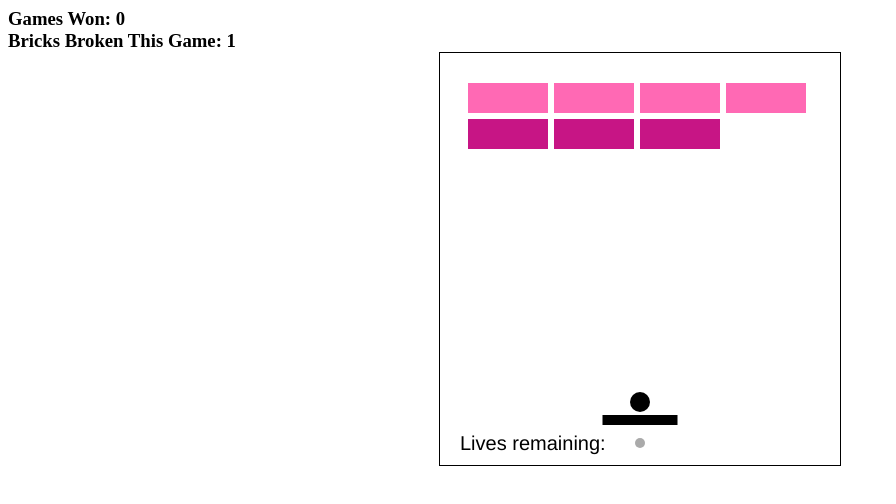
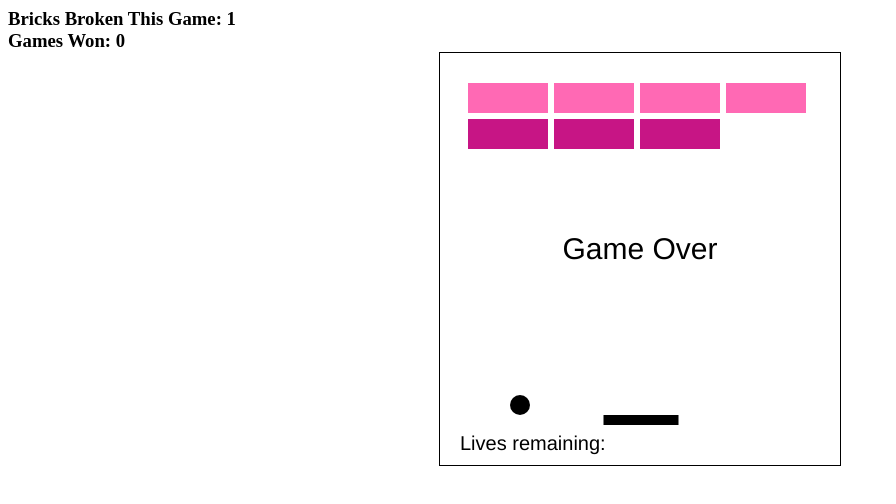
Before and after one commit to hippoish/breakout, a plain HTML site: page index.html in a window 1280 px wide. Both pictures are taken after a click on the element 640 px from the left and 259 px from the top of the page. Shown: the whole page, without its empty margins (0-896 px from the left). Drawn offline with nearby package versions, Linux system fonts and the light colour scheme.

Commit message:
game end messages render on canvas and stop animation

```diff
--- a/css/style.css
+++ b/css/style.css
@@ -1,6 +1,21 @@
 document {
   padding: 0;
-  margin: 0
+  margin: 0;
+}
+
+.score {
+display: block;
+margin: auto;
+}
+
+/*#game > * {
+  position: absolute;
+}*/
+
+#game {
+  height: 412;
+  width: 400;
+  margin: auto;
 }
 
 #board {
@@ -9,7 +24,10 @@ document {
   margin: auto;
 }
 
-.score {
-  display: block;
+#game-over {
+  text-align: center;
   margin: auto;
+  position: absolute;
+  top: 50%;
+  left: 50%;
 }
--- a/index.html
+++ b/index.html
@@ -6,8 +6,9 @@
   <title>Breakout! WDI-SM-24 Project 1</title>
 </head>
 <body>
-  <canvas id="board"></canvas>
-
+  <div id='game'>
+    <canvas id="board"></canvas>
+  </div>
 <script src="https://ajax.googleapis.com/ajax/libs/jquery/1.12.4/jquery.min.js"></script>
 <script src='js/main.js'></script>
 </body>
--- a/js/main.js
+++ b/js/main.js
@@ -1,15 +1,18 @@
 // console.log('javascript linked')
 
 // make scoreboard display divs
+// var $newGameButton = $('<button id="new-game">New Game</button>');
+// $('body').prepend($newGameButton);
+var $gamesWon = $('<h3 class="score" id="game-count">Games Won: 0</h3>');
+$('body').prepend($gamesWon);
 var $gameScore = $('<h3 class="score" id="game-score">Bricks Broken This Game: 0</h3>');
 $('body').prepend($gameScore);
-var $gamesWon = $('<h3 class="score" id="game-count">Games Won: 0</h3>');
-$('body').prepend($gamesWon);
 
 // score variables:
 var score = 0;
 var wins = 0;
-var lives = 3;
+var lives = 1;
+var isGameOver = false;
 // canvas variables:
 var width = 400;
 var height = 412;
@@ -172,10 +175,9 @@ function collisionDetection() {
           thisBrick.status = 0;
           score++;
           $gameScore.text('Bricks Broken This Game: ' + score);
-          // check if all bricks are broken
+          // check if all bricks are broken, and if so, run the win function
           if (score === numRows * numColumns) {
             youWin();
-            // document.location.reload();
           }
         }
       }
@@ -224,8 +226,9 @@ function draw() {
     ball.x += ball.xSpeed;
     ball.y += ball.ySpeed;
   }
-
-  drawReq = requestAnimationFrame(draw);
+  if (!isGameOver) {
+    drawReq = requestAnimationFrame(draw);
+  }
 }
 
 // control the paddle with the mouse
@@ -258,16 +261,10 @@ function makeRemainingLives() {
   }
 }
 
-// if top of ball reaches a place where there is the bottom of a brick, that brick will disappear and the ball will change y directions and the brick count (score) will increment
-
-// when the ball goes below the paddle without hitting it, a life is lost and the paddle and ball reset.
-// checkLives();
-
 // paddle ball and bricks will reset when all the bricks are broken or lives are out
 function checkLives(){
   if (!lives) {
     gameOver();
-    ball.new = true;
     // want to add a button for reseting the board to start a new game
   } else {
     ball.x = canvas.width/2;
@@ -289,34 +286,42 @@ function youWin() {
   ctx.textAlign = 'center'
   ctx.fillText('You Win!!!', canvas.width / 2, canvas.height / 2);
   ball.new = true;
+  isGameOver = true;
 
   // window.cancelAnimationFrame(drawReq);
 }
 
 function gameOver() {
+  // window.cancelAnimationFrame(drawReq);
+
   // display game over message
   ctx.font = '30px Helvetica';
   ctx.fillStyle = '#000000';
   ctx.textAlign = 'center'
   ctx.fillText('Game Over', canvas.width / 2, canvas.height / 2);
   ball.new = true;
-  document.location.reload();
-  // window.cancelAnimationFrame(drawReq);
+  isGameOver = true;
+  // var $gameOverDiv = $('#game').prepend('<div id="game-over"></div>');
+  // var $gameOverMessage = $('#game-over').append('<h1 id="g-o-message">Game Over</h1>');
+  // var $newGameButton = $('#game-over').append('<button id="new-game">New Game</button>');
 }
   // reset... maybe after user confirmation of some sort? New Game/Play again option? if no button, at least time out for a moment after displaying game over and before resetting
   // reset();
-
-// function for reseting board
-// function reset() {
+//
+// $newGameButton.click(newGame());
+//
+// // function for reseting board
+// function newGame() {
 //   score = 0;
-//   brick.y = 20;
+//   // brick.y = 20;
+//   ball.x = canvas.width / 2;
+//   ball.y = canvas.height - 60;
+//   paddle.x = canvas.width / 2 - paddle.w / 2;
+//   ball.new = true;
 //   makeBricks();
 //   makeBall();
 //   makePaddle();
-//   remainingLives();
-//   ball.x = canvas.width / 2;
-//   ball.y = 500;
-//   paddle.x = canvas.width / 2 - paddle.w / 2;
+//   makeRemainingLives();
 // }
 
 
```
